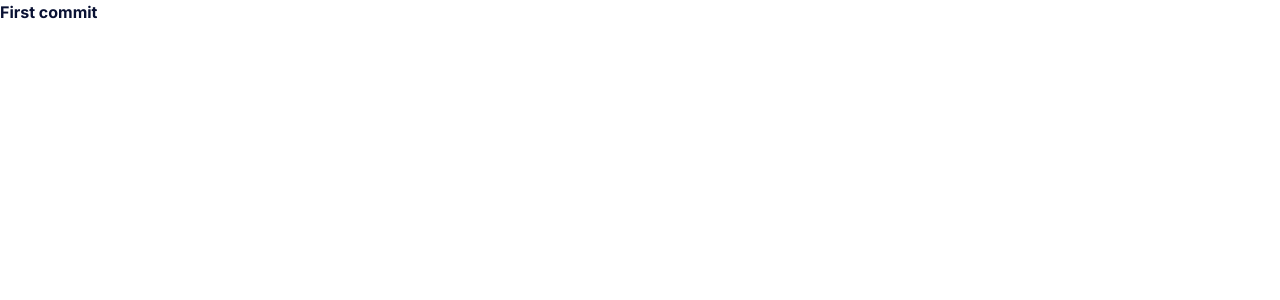
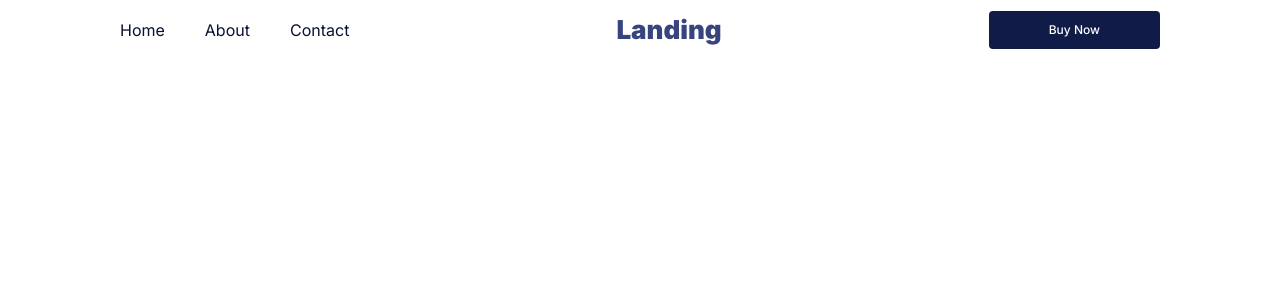
Before and after one commit to Abujd/blue-pencil, a Next.js app: page / in a window 1280 px wide. Shown: the top 300 px of the page. Built offline with nearby package versions, Linux system fonts and the light colour scheme.

Commit message:
Created the Navbar component

```diff
--- /dev/null
+++ b/src/app/components/navbar/Navbar.js
@@ -0,0 +1,21 @@
+import React from "react";
+
+function Navbar() {
+  return (
+    <div className="flex h-[60px] justify-between items-center">
+      <div className="flex gap-[40px]">
+        <div>Home</div>
+        <div>About</div>
+        <div>Contact</div>
+      </div>
+      <div className="text-[#37447E] text-[26px] font-[900] leading-[38px] flex-grow-1">
+        Landing
+      </div>
+      <div>
+        <button className="btn-primary">Buy Now</button>
+      </div>
+    </div>
+  );
+}
+
+export default Navbar;
--- a/src/app/components/styles/globals.scss
+++ b/src/app/components/styles/globals.scss
@@ -2,7 +2,6 @@
 @import "./fontFace.scss";
 @tailwind components;
 @tailwind utilities;
-
 
 :root {
   --primary: 9, 17, 51;
@@ -32,3 +31,14 @@ body {
 .bg-primary-gradient {
   background: linear-gradient(90deg, #25196b 0%, #94d9cd 100%);
 }
+
+.btn-primary {
+  background-color: #111b47;
+  font-size: 12px;
+  font-weight: 500;
+  line-height: 18px;
+  text-align: center;
+  border-radius: 4px;
+  color: white;
+  padding: 10px 60px;
+}
--- a/src/app/page.js
+++ b/src/app/page.js
@@ -1,5 +1,9 @@
+import Navbar from "./components/navbar/Navbar";
+
 export default function Home() {
   return (
-  <div className="font-bold">First commit</div>
+   <div className="lg:mx-[120px] mx-[40px]">
+     <Navbar />
+   </div>
   );
 }
```
